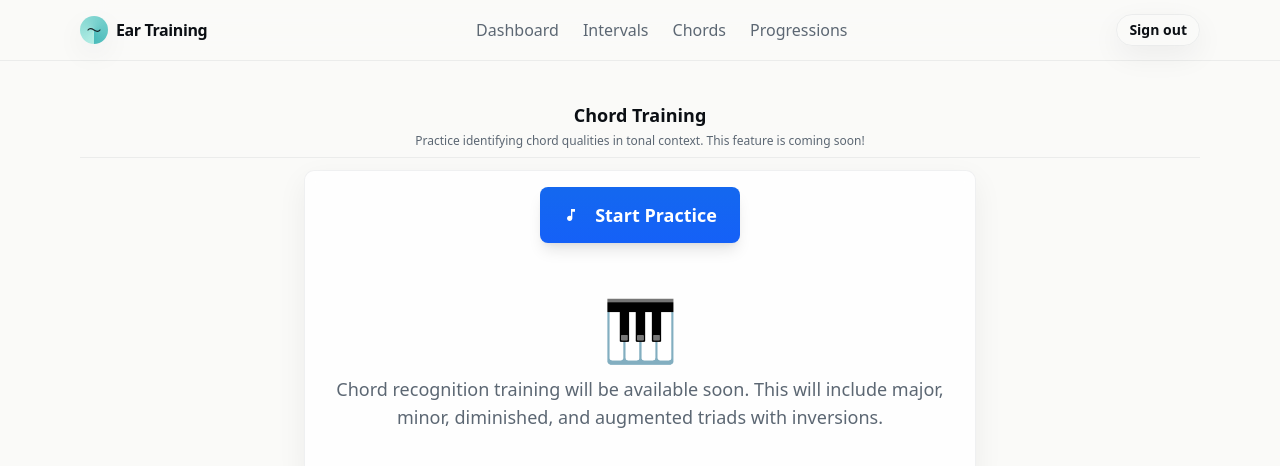
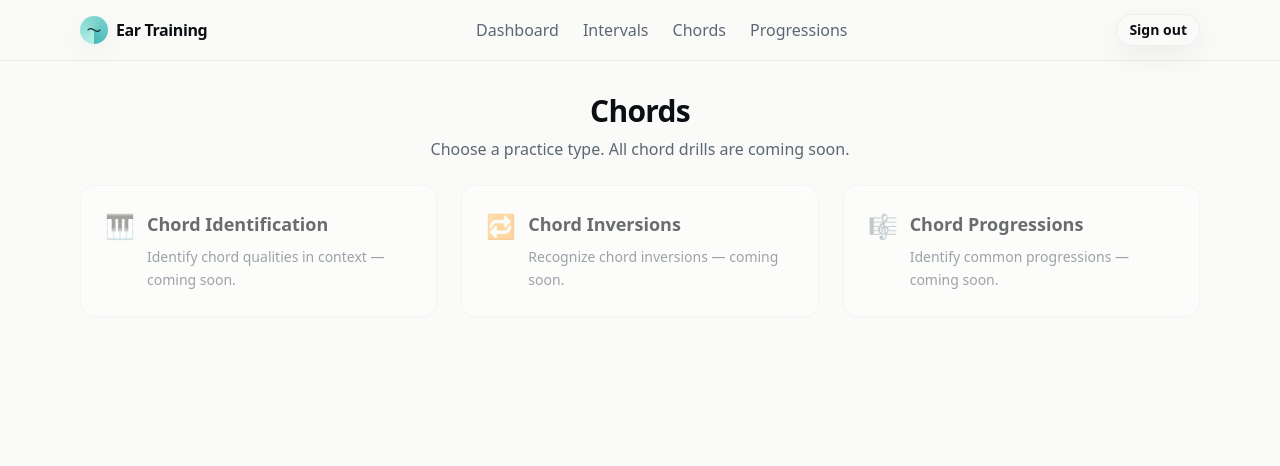
Before and after one commit to samarthum/ear_training, a Next.js app: page /practice/chords in a window 1280 px wide. Shown: the top 466 px of the page. Built offline with nearby package versions, Linux system fonts and the light colour scheme; no server answers.

Commit message:
feat(chords): convert /practice/chords to subtype selector and add identify/inversions/progressions placeholder pages; redirect legacy /practice/progressions to /practice/chords

```diff
--- /dev/null
+++ b/src/app/practice/chords/identify/page.tsx
@@ -0,0 +1,15 @@
+import { AppLayout } from "@/components/app/AppLayout";
+import { PracticeInterface } from "@/components/app/PracticeInterface";
+
+export default function ChordIdentificationPage() {
+  return (
+    <AppLayout>
+      <PracticeInterface title="Chord Identification" description="Coming soon">
+        <div className="text-center py-8">
+          <div className="text-6xl mb-4">🎹</div>
+          <p className="text-[color:var(--brand-muted)] text-lg">This drill is under development.</p>
+        </div>
+      </PracticeInterface>
+    </AppLayout>
+  );
+}
--- /dev/null
+++ b/src/app/practice/chords/inversions/page.tsx
@@ -0,0 +1,15 @@
+import { AppLayout } from "@/components/app/AppLayout";
+import { PracticeInterface } from "@/components/app/PracticeInterface";
+
+export default function ChordInversionsPage() {
+  return (
+    <AppLayout>
+      <PracticeInterface title="Chord Inversions" description="Coming soon">
+        <div className="text-center py-8">
+          <div className="text-6xl mb-4">🔁</div>
+          <p className="text-[color:var(--brand-muted)] text-lg">This drill is under development.</p>
+        </div>
+      </PracticeInterface>
+    </AppLayout>
+  );
+}
--- a/src/app/practice/chords/page.tsx
+++ b/src/app/practice/chords/page.tsx
@@ -1,20 +1,43 @@
 import { AppLayout } from "@/components/app/AppLayout";
-import { PracticeInterface } from "@/components/app/PracticeInterface";
+import { PracticeCard } from "@/components/app/PracticeCard";
 
-export default function ChordsPracticePage() {
+export default function ChordsSelectorPage() {
   return (
     <AppLayout>
-      <PracticeInterface
-        title="Chord Training"
-        description="Practice identifying chord qualities in tonal context. This feature is coming soon!"
-      >
-        <div className="text-center py-8">
-          <div className="text-6xl mb-4">🎹</div>
-          <p className="text-[color:var(--brand-muted)] text-lg">
-            Chord recognition training will be available soon. This will include major, minor, diminished, and augmented triads with inversions.
+      <div className="space-y-6">
+        <div className="text-center space-y-2">
+          <h1 className="text-2xl sm:text-3xl font-bold tracking-tight text-[color:var(--brand-text)]">
+            Chords
+          </h1>
+          <p className="text-sm sm:text-base text-[color:var(--brand-muted)]">
+            Choose a practice type. All chord drills are coming soon.
           </p>
         </div>
-      </PracticeInterface>
+
+        <div className="grid grid-cols-1 lg:grid-cols-3 gap-6">
+          <PracticeCard
+            title="Chord Identification"
+            description="Identify chord qualities in context — coming soon."
+            href="#"
+            icon="🎹"
+            className="opacity-60 pointer-events-none"
+          />
+          <PracticeCard
+            title="Chord Inversions"
+            description="Recognize chord inversions — coming soon."
+            href="#"
+            icon="🔁"
+            className="opacity-60 pointer-events-none"
+          />
+          <PracticeCard
+            title="Chord Progressions"
+            description="Identify common progressions — coming soon."
+            href="#"
+            icon="🎼"
+            className="opacity-60 pointer-events-none"
+          />
+        </div>
+      </div>
     </AppLayout>
   );
 }
--- /dev/null
+++ b/src/app/practice/chords/progressions/page.tsx
@@ -0,0 +1,15 @@
+import { AppLayout } from "@/components/app/AppLayout";
+import { PracticeInterface } from "@/components/app/PracticeInterface";
+
+export default function ChordProgressionsPage() {
+  return (
+    <AppLayout>
+      <PracticeInterface title="Chord Progressions" description="Coming soon">
+        <div className="text-center py-8">
+          <div className="text-6xl mb-4">🎼</div>
+          <p className="text-[color:var(--brand-muted)] text-lg">This drill is under development.</p>
+        </div>
+      </PracticeInterface>
+    </AppLayout>
+  );
+}
--- a/src/app/practice/progressions/page.tsx
+++ b/src/app/practice/progressions/page.tsx
@@ -1,20 +1,5 @@
-import { AppLayout } from "@/components/app/AppLayout";
-import { PracticeInterface } from "@/components/app/PracticeInterface";
+import { redirect } from "next/navigation";
 
-export default function ProgressionsPracticePage() {
-  return (
-    <AppLayout>
-      <PracticeInterface
-        title="Progression Training"
-        description="Practice identifying common chord progressions in major keys. This feature is coming soon!"
-      >
-        <div className="text-center py-8">
-          <div className="text-6xl mb-4">🎼</div>
-          <p className="text-[color:var(--brand-muted)] text-lg">
-            Chord progression training will be available soon. This will include I-IV-V-I, I-V-vi-IV, ii-V-I, and other common progressions.
-          </p>
-        </div>
-      </PracticeInterface>
-    </AppLayout>
-  );
+export default function LegacyProgressionsRoute() {
+  redirect("/practice/chords");
 }
```
Also changed, not shown: 1 other file (tests, documents, lock files or other folders).
